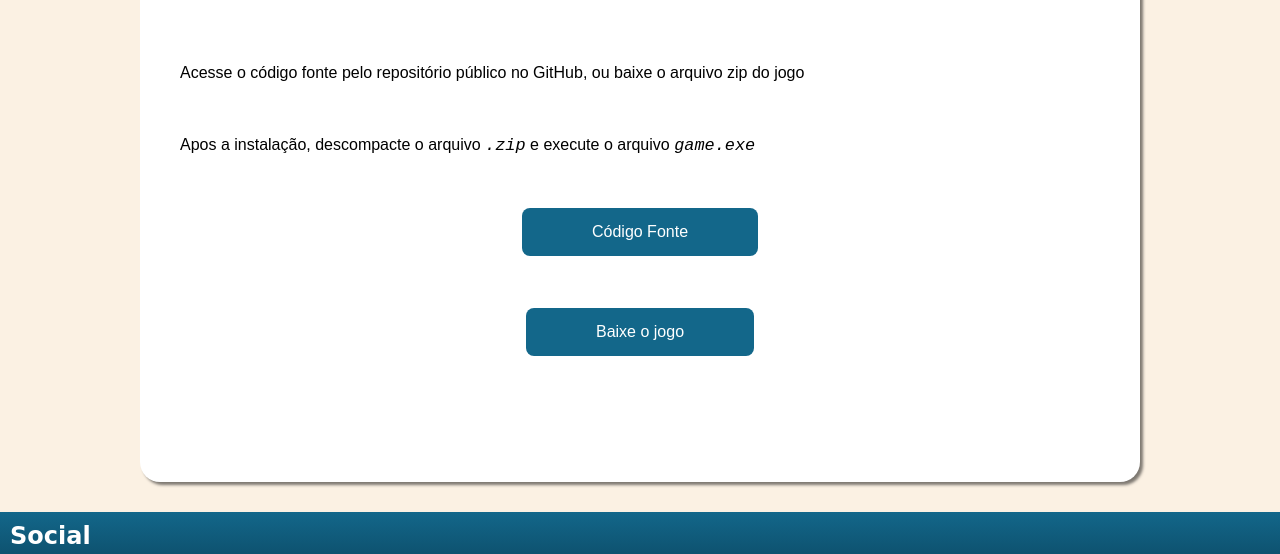
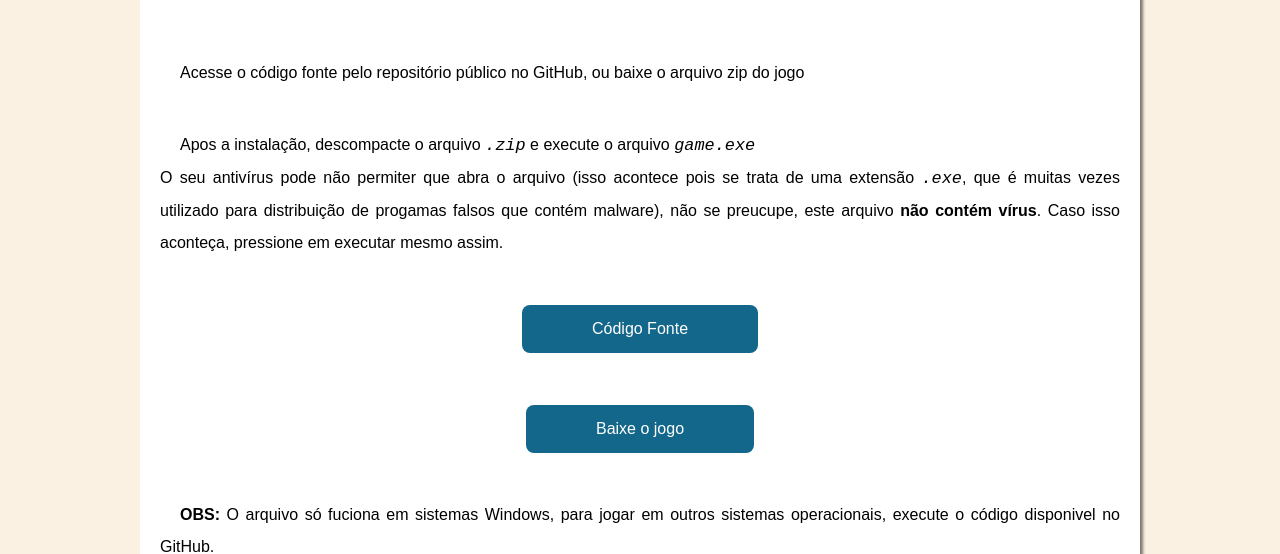
Before and after one commit to Kar437/Site, a plain HTML site: page projetos/invasao-espacial.html in a window 1280 px wide. Shown: the part 1084-1638 px from the top of the page. Drawn offline with Linux system fonts and the light colour scheme.

Commit message:
update invasão espacial

```diff
--- a/projetos/invasao-espacial.html
+++ b/projetos/invasao-espacial.html
@@ -52,7 +52,9 @@
 
 
             <p>Acesse o código fonte pelo repositório público no GitHub, ou baixe o arquivo zip do jogo </p>
-            <p>Apos a instalação, descompacte o arquivo <code>.zip</code> e execute o arquivo <code>game.exe</code></p>
+            <p>Apos a instalação, descompacte o arquivo <code>.zip</code> e execute o arquivo <code>game.exe</code> <br>
+            O seu antivírus pode não permiter que abra o arquivo (isso acontece pois se trata de uma extensão <code>.exe</code>, que é muitas vezes utilizado para distribuição de progamas falsos que contém malware), não se preucupe, este arquivo <strong>não contém vírus</strong>. Caso isso aconteça, pressione em executar mesmo assim.</p>
+
 
             <div class="container">
                 <a href="https://github.com/Kar437/Invasao-Espacial" target="_blank">
@@ -70,6 +72,8 @@
                     </button>
                 </a>
             </div>
+
+        <p><strong>OBS:</strong> O arquivo só fuciona em sistemas Windows, para jogar em outros sistemas operacionais, execute o código disponivel no GitHub.</p>
 
         </article>
 
```
